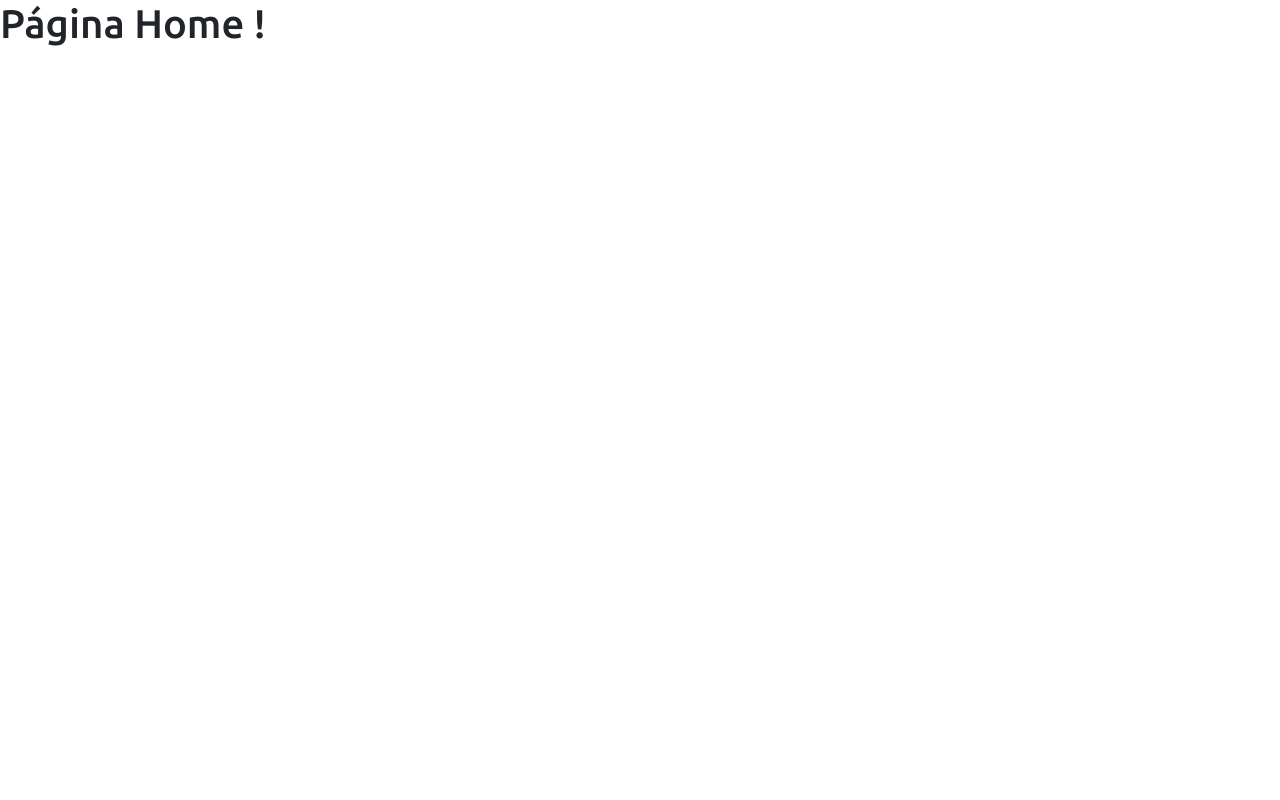
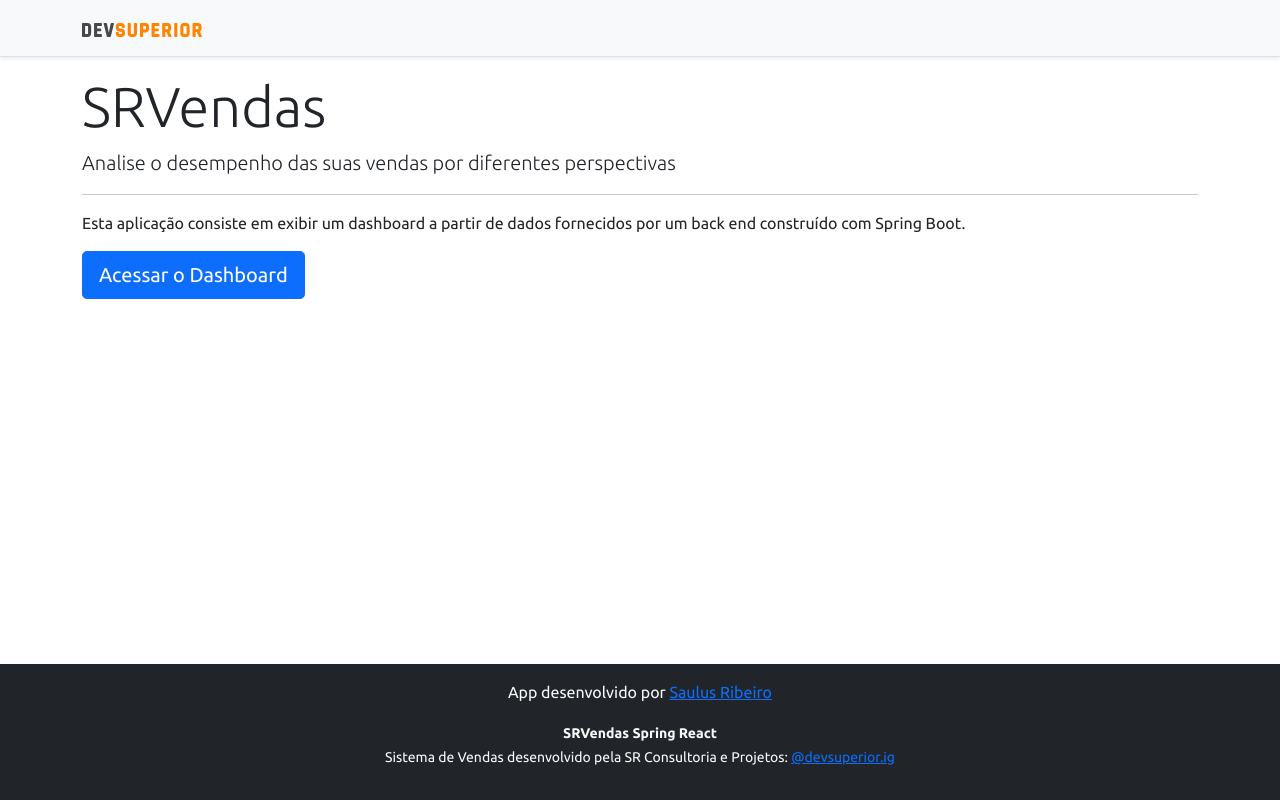
Before and after one commit to saulusribeiro/Projeto-SRVendas, a React (Create React App) app in the folder frontend/: page / in a window 1280 px wide. Built offline with nearby package versions, Linux system fonts and the light colour scheme.

Commit message:
Home, navigation

```diff
--- a/frontend/src/components/NavBar/index.tsx
+++ b/frontend/src/components/NavBar/index.tsx
@@ -1,11 +1,15 @@
 import ImgDsDark from "assets/img/ds-dark.svg";
+import { Link } from "react-router-dom";
 
 const NavBar = () => {
     return (
         <div className="d-flex flex-column flex-md-row align-items-left p-3 px-md-4 mb-3 bg-light border-bottom shadow-sm">
             <div className="container">
                 <nav className="my-2 my-md-0 mr-md-3">
-                    <img src={ImgDsDark} alt="DevSuperior" width="120"  />
+                    <Link to="/">
+                        <img src={ImgDsDark} alt="DevSuperior" width="120" />
+                    </Link>
+
                 </nav>
             </div>
         </div>
--- a/frontend/src/pages/Home/index.tsx
+++ b/frontend/src/pages/Home/index.tsx
@@ -1,9 +1,24 @@
+import Footer from "components/Footer";
+import NavBar from "components/NavBar";
+import { Link } from "react-router-dom";
+
 const Home = () => {
     return (
-        <div >
-             <h1> Página Home !</h1>
+        <>
+        <NavBar />
+        <div className="container">
+            <div className="jumbotron">
+                <h1 className="display-4">SRVendas</h1>
+                <p className="lead">Analise o desempenho das suas vendas por diferentes perspectivas</p>
+                <hr />
+                <p>Esta aplicação consiste em exibir um dashboard a partir de dados fornecidos por um back end construído com Spring Boot.</p>
+                <Link  className="btn btn-primary btn-lg"  to="/dashboard">
+                    Acessar o Dashboard
+                </Link>
+            </div>
         </div>
-
+        <Footer/>
+        </>
     );
 }
 
```
